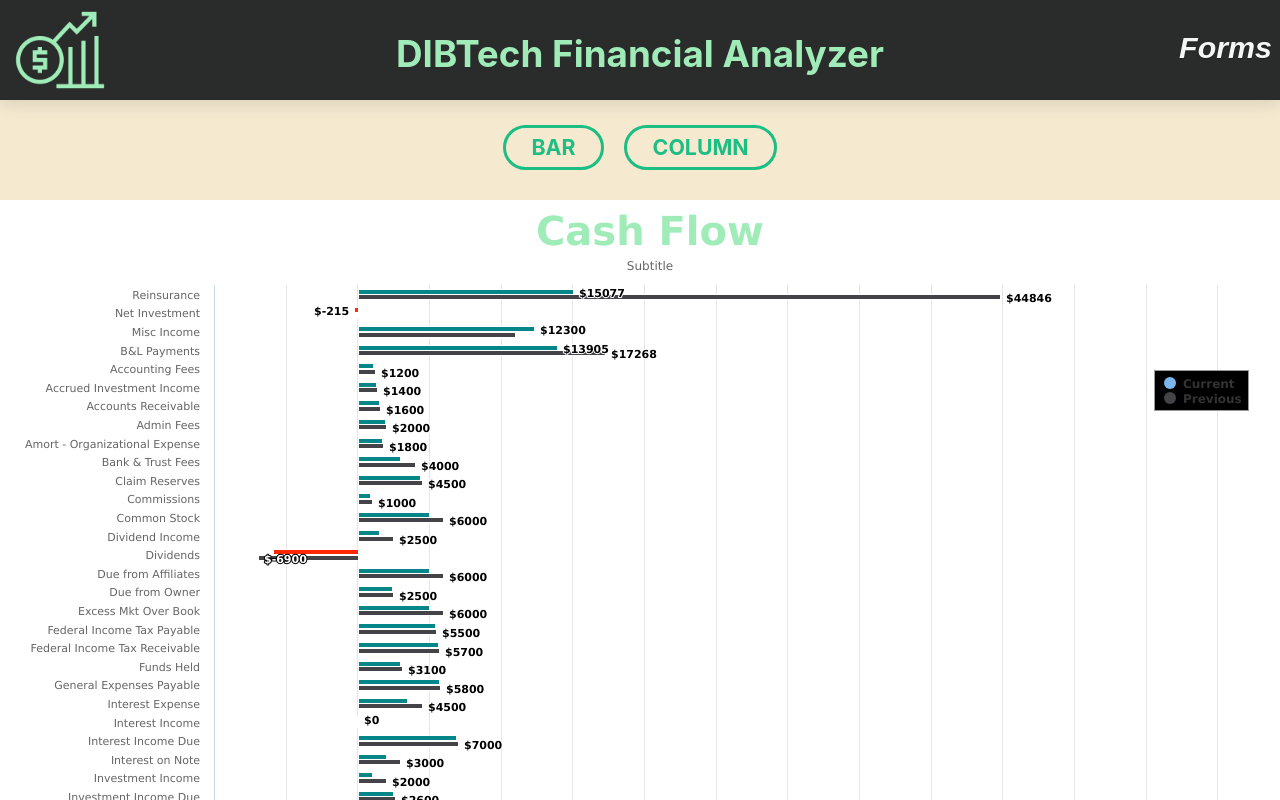
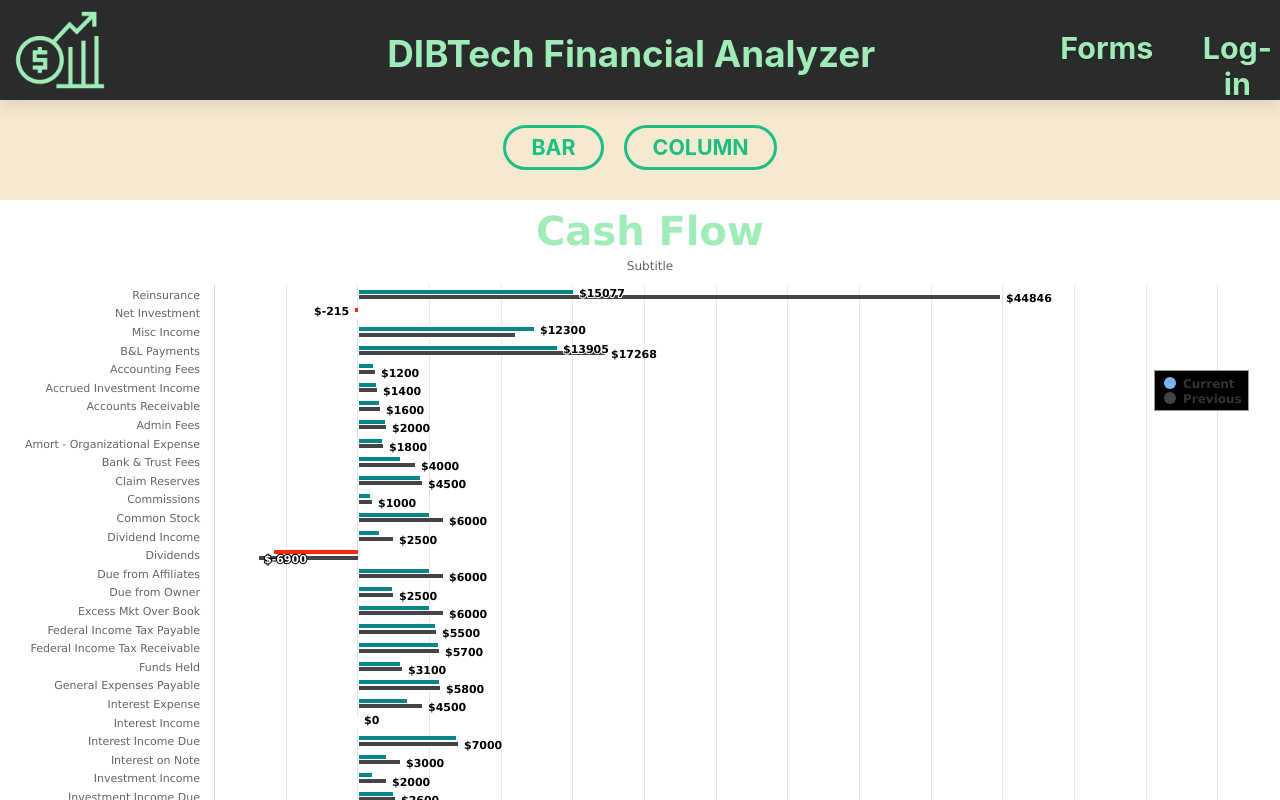
Before and after one commit to Davila-Israel96/ERP-Project, a React (Create React App) app: page / in a window 1280 px wide. Shown: the top 800 px of the page. Built offline with nearby package versions, Linux system fonts and the light colour scheme.

Commit message:
changed more styling

```diff
--- a/src/App.css
+++ b/src/App.css
@@ -79,6 +79,7 @@ button:hover {
 		box-shadow: 0 5px 15px rgba(0, 0, 0, 0.1);
 		background: var(--custom-black);
 		justify-content: center;
+		width: auto;
 		margin: 0 auto;
 	}
 	.logo {
@@ -135,15 +136,19 @@ button:hover {
 		/* border-radius: 0.12em; */
 		box-sizing: border-box;
 		text-decoration: none;
-		font-family: "Sitka Heading Bold", sans-serif;
+		font-family: inherit;
 		font-kerning: 0.5px;
 		font-size: 1.9rem;
 		font-weight: 700;
-		font-style: italic;
-		color: whitesmoke;
+		/* font-style: italic; */
+		color: var(--custom-green);
 		text-shadow: 0 0.04em 0.04em rgba(0, 0, 0, 0.35);
 		/* background: transparent; */
-		background-image: linear-gradient(90deg, white 23%, #077046 100%);
+		background-image: linear-gradient(
+			90deg,
+			var(--custom-gray) 23%,
+			var(--custom-green) 100%
+		);
 		background-size: 0% 3px;
 		background-repeat: no-repeat;
 		background-position: right bottom;
--- a/src/components/CashFlowChart.js
+++ b/src/components/CashFlowChart.js
@@ -61,6 +61,7 @@ function CashFlowChart({ chartType }) {
 				bar: {
 					dataLabels: {
 						enabled: true,
+						// eslint-disable-next-line no-template-curly-in-string
 						format: "${y}",
 					},
 				},
--- a/src/components/Navbar.js
+++ b/src/components/Navbar.js
@@ -18,6 +18,11 @@ export const Navbar = () => {
 								Forms
 							</Link>
 						</li>
+						<li>
+							<Link className="page-link" to="/login">
+								Log-in
+							</Link>
+						</li>
 					</ul>
 				</div>
 			</div>
```
